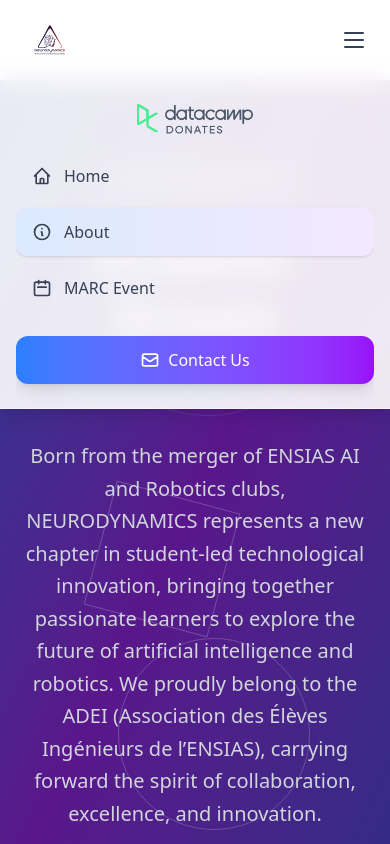
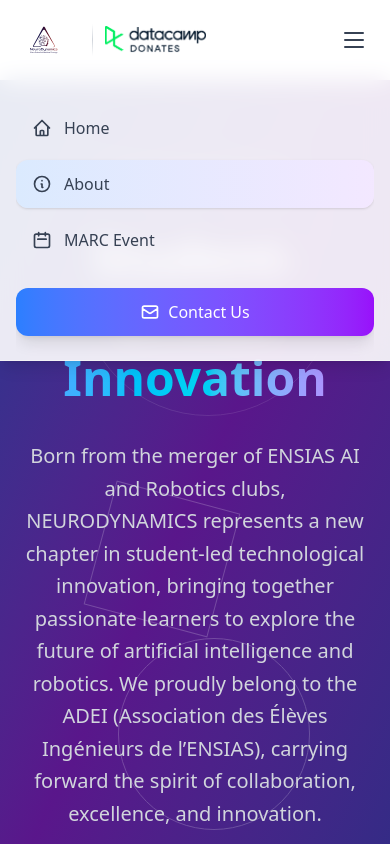
Before and after one commit to oussamaelfaqyr/neurodynamics, an Angular app: page /about in a window 390 px wide. Shown: the top 844 px of the page. Built offline with nearby package versions, Linux system fonts and the light colour scheme.

Commit message:
Update header.html

```diff
--- a/src/app/components/header/header.html
+++ b/src/app/components/header/header.html
@@ -2,15 +2,15 @@
   <nav class="container mx-auto px-4 sm:px-6 lg:px-8">
     <div class="flex items-center justify-between h-20">
       <!-- Logo Section - Enhanced -->
-      <div class="flex items-center space-x-4 group">
+      <div class="flex items-center space-x-2 sm:space-x-4 group">
         <!-- Main Logo Group -->
-        <div class="flex items-center space-x-3 px-3 py-2 rounded-2xl transition-all duration-300 hover:bg-gradient-to-r hover:from-blue-50 hover:to-purple-50">
+        <div class="flex items-center space-x-2 sm:space-x-3 px-2 sm:px-3 py-2 rounded-2xl transition-all duration-300 hover:bg-gradient-to-r hover:from-blue-50 hover:to-purple-50">
           <!-- First Logo -->
           <div class="relative">
             <img
               src="LOGONEURO.svg"
               alt="NEURODYNAMICS Logo"
-              class="w-11 h-11 sm:w-12 sm:h-12 relative z-10 transform group-hover:scale-110 transition-transform duration-300"
+              class="w-10 h-10 sm:w-11 sm:h-11 md:w-12 md:h-12 relative z-10 transform group-hover:scale-110 transition-transform duration-300"
             >
           </div>
 
@@ -24,16 +24,16 @@
         </div>
 
         <!-- Separator -->
-        <div class="hidden lg:flex items-center">
-          <div class="w-px h-10 bg-gradient-to-b from-transparent via-gray-300 to-transparent"></div>
+        <div class="flex items-center px-1 sm:px-2">
+          <div class="w-px h-8 sm:h-10 bg-gradient-to-b from-transparent via-gray-300 to-transparent"></div>
         </div>
 
-        <!-- Partner Logo -->
-        <div class="hidden lg:block">
+        <!-- Partner Logo - Now visible on all screens -->
+        <div class="block">
           <img
             src="DC_Donates_logo_regular.png"
             alt="DC Donates Logo"
-            class="h-9 w-auto object-contain transform hover:scale-105 transition-transform duration-300"
+            class="h-7 sm:h-8 md:h-9 w-auto object-contain transform hover:scale-105 transition-transform duration-300"
           >
         </div>
       </div>
@@ -113,15 +113,6 @@
       [class.opacity-100]="isMobileMenuOpen"
     >
       <div class="py-6 space-y-2">
-        <!-- Partner Logo for Mobile -->
-        <div class="flex justify-center mb-4 lg:hidden">
-          <img
-            src="DC_Donates_logo_regular.png"
-            alt="DC Donates Logo"
-            class="h-8 w-auto object-contain opacity-70"
-          >
-        </div>
-
         <a
           [routerLink]="['/home']"
           routerLinkActive="bg-gradient-to-r from-blue-100 to-purple-100 text-blue-600 shadow-sm"
```
